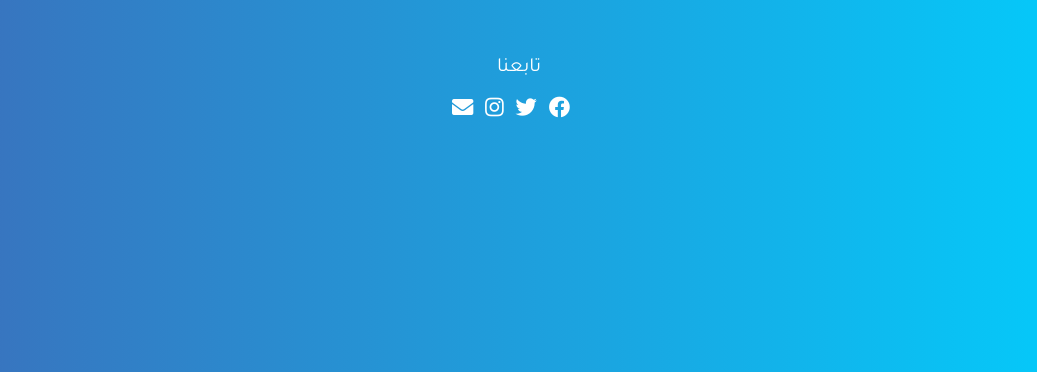
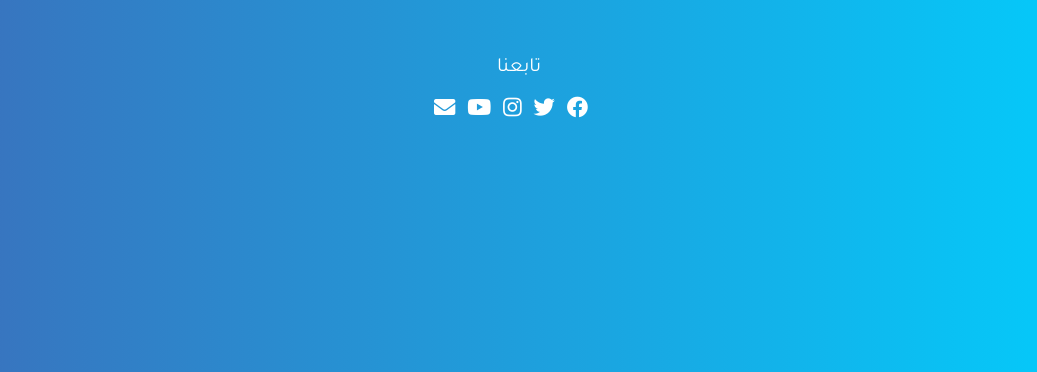
Before and after one commit to a-belal185/khaleejia-coming-soon, a plain HTML site: page index.html in a window 1280 px wide. Shown: the part 428-800 px from the top of the page, without its empty margins (121-1158 px from the left). Drawn offline with nearby package versions, Linux system fonts and the light colour scheme.

Commit message:
Updated social media.

```diff
--- a/index.html
+++ b/index.html
@@ -36,9 +36,10 @@
     <p class="footer">تابعنا</p>
 
     <div class="icon">
-      <a href="https://www.facebook.com/profile.php?id=100028944338940" class="icon fab fa-facebook fa-lg" target="_blank"></a>
-      <a href="https://www.twitter.com" class="icon fab fa-twitter fa-lg" target="_blank"></a>
-      <a href="https://www.instagram.com" class="icon fab fa-instagram fa-lg" target="_blank"></a>
+      <a href="https://www.facebook.com/pages/category/Real-Estate-Agent/%D8%A7%D9%84%D8%B4%D8%B1%D9%83%D8%A9-%D8%A7%D9%84%D8%AE%D9%84%D9%8A%D8%AC%D9%8A%D8%A9-%D9%84%D9%84%D8%A7%D8%B3%D8%AA%D8%AB%D9%85%D8%A7%D8%B1-%D8%A7%D9%84%D8%B9%D9%82%D8%A7%D8%B1%D9%8A-144478759833697/" class="icon fab fa-facebook fa-lg" target="_blank"></a>
+      <a href="https://twitter.com/eqc1KZKeXLT4cX8" class="icon fab fa-twitter fa-lg" target="_blank"></a>
+      <a href="https://www.instagram.com/khalijia12/" class="icon fab fa-instagram fa-lg" target="_blank"></a>
+      <a href="https://www.youtube.com/channel/UCleTeVv5vahWPhaCA1Intug" class="icon fab fa-youtube fa-lg" target="_blank"></a>
       <a href="mailto:hi123@gmail.com" class="icon fas fa-envelope fa-lg" target="_blank"></a>
     </div>
   </section>
```
